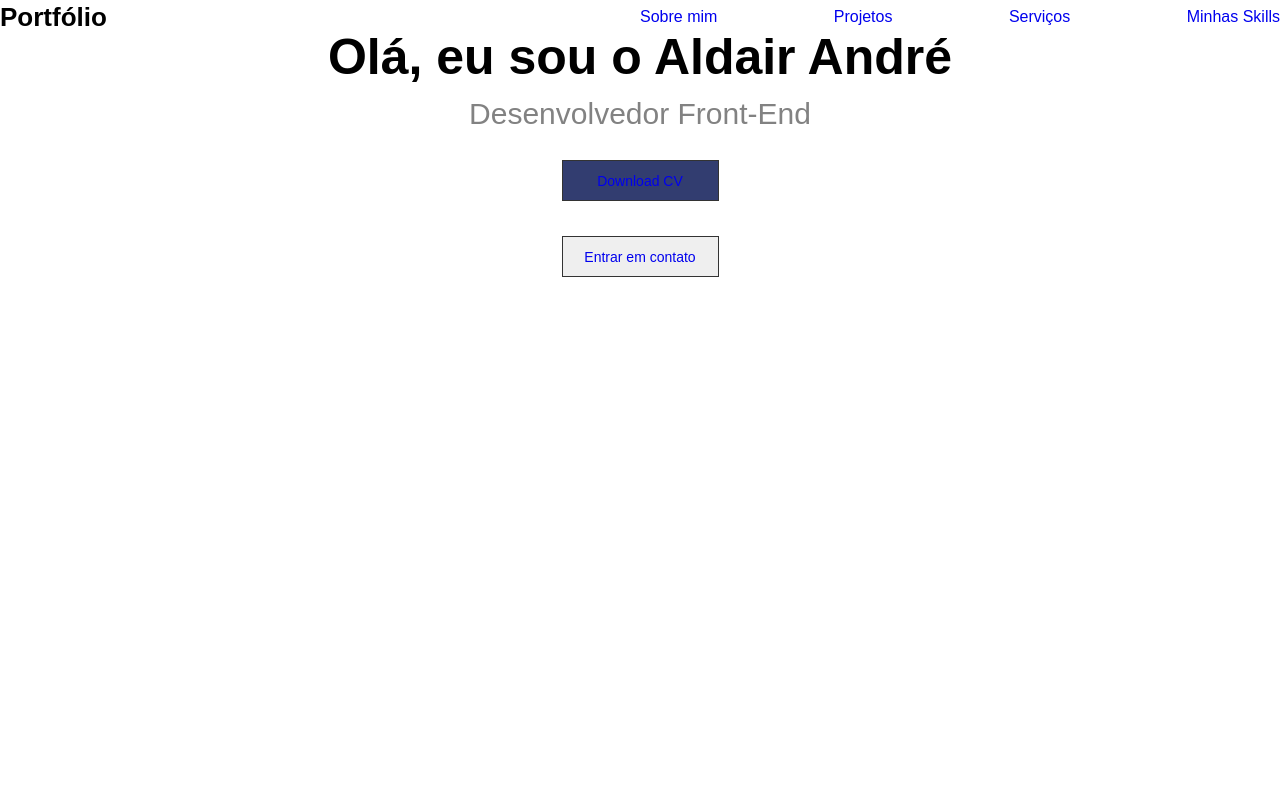
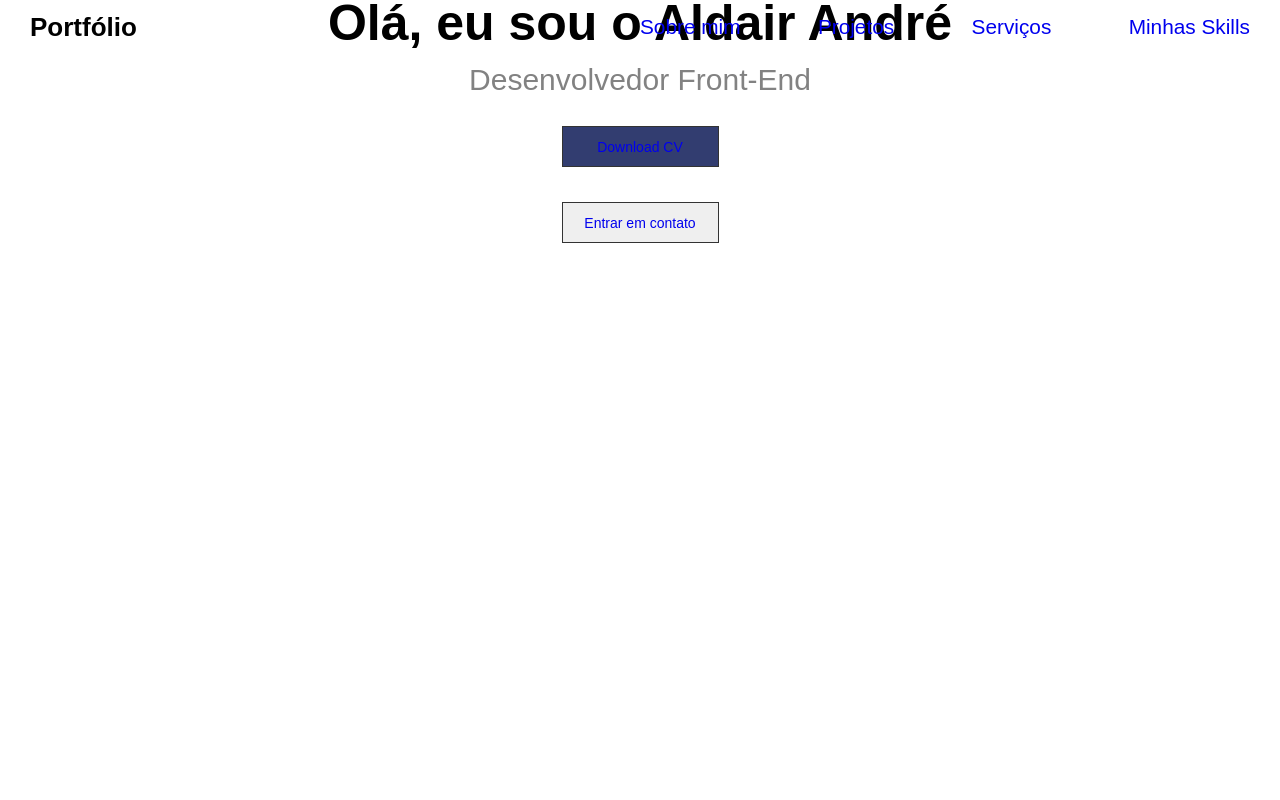
Before and after one commit to aldairandre/Portfolio-Aldair-Andre, a React (Vite) app: page / in a window 1280 px wide. Shown: the top 800 px of the page. Built offline with nearby package versions, Linux system fonts and the light colour scheme.

Commit message:
Aumentando tamanho das letras do menu

```diff
--- a/src/header-style.css
+++ b/src/header-style.css
@@ -3,6 +3,8 @@ header {
     display: flex;
     justify-content: space-between;
     align-items: center;
+    padding: 10px 30px;
+    position: absolute;
 }
 
 .container-nav{
@@ -16,6 +18,9 @@ header {
 
 }
 
+.container-nav ul li {
+    font-size: 1.3rem;
+}
 
 .container-nav ul li a {
     text-decoration: none;
```
